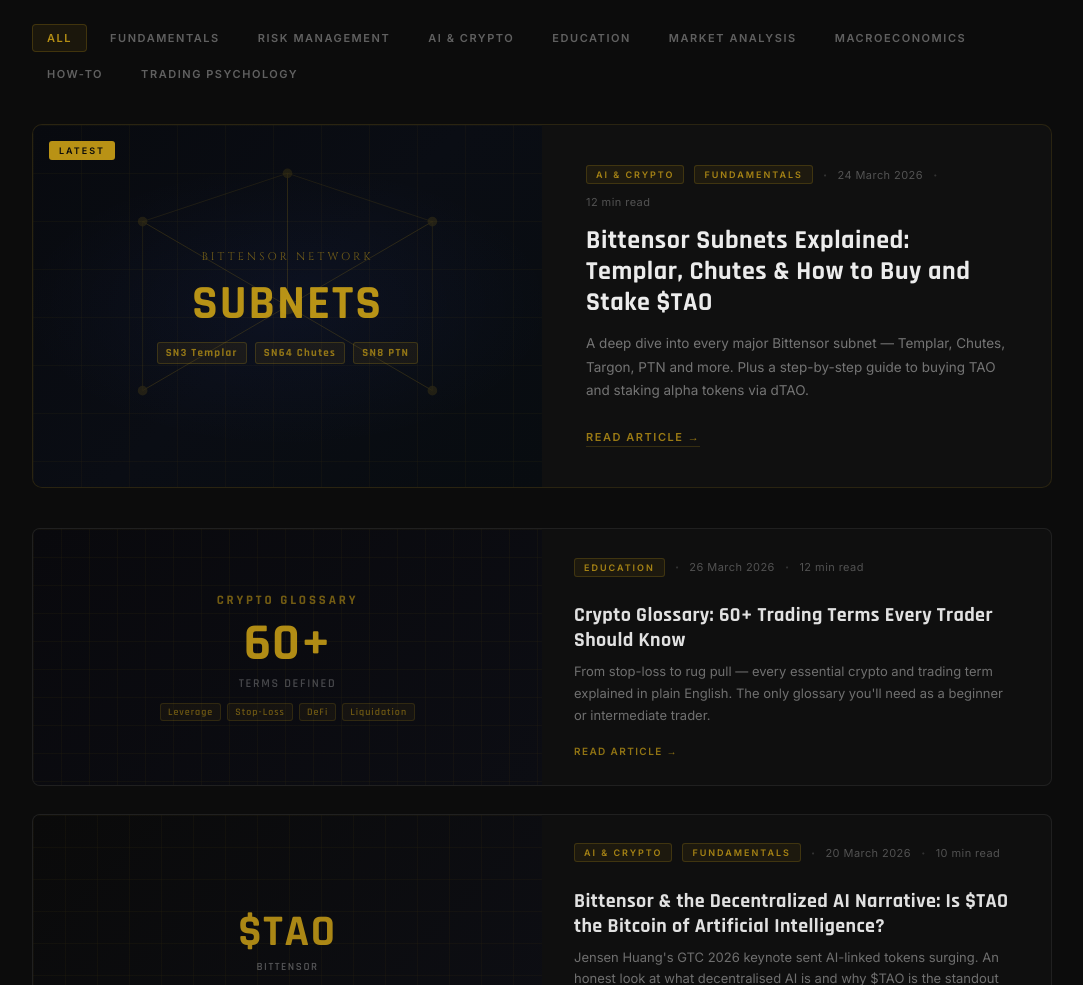
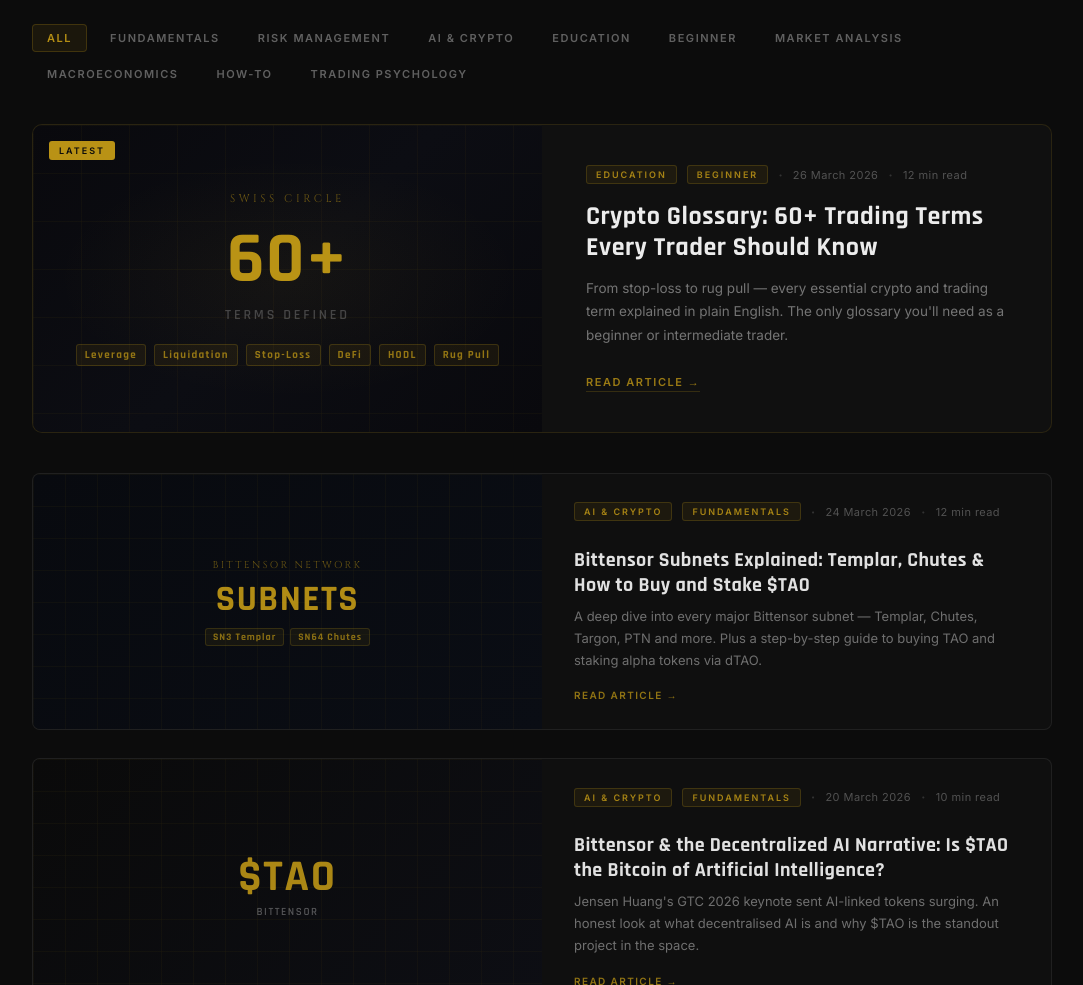
Before and after one commit to swisscircle09-lgtm/swisscircle, a website: page blog/index.html in a window 1280 px wide. Shown: the part 320-1305 px from the top of the page, without its empty margins (98-1181 px from the left). Drawn offline with Linux system fonts and the light colour scheme.

Commit message:
Blog: glossary promoted to featured card, subnets to list, add Beginner tag

```diff
--- a/blog/index.html
+++ b/blog/index.html
@@ -189,6 +189,7 @@
   <div class="filter-tab">Risk Management</div>
   <div class="filter-tab">AI &amp; Crypto</div>
   <div class="filter-tab">Education</div>
+  <div class="filter-tab">Beginner</div>
   <div class="filter-tab">Market Analysis</div>
   <div class="filter-tab">Macroeconomics</div>
   <div class="filter-tab">How-To</div>
@@ -198,80 +199,64 @@
 <div class="article-grid">
 
   <!-- Featured: newest article -->
-  <a class="card-featured" href="/blog/bittensor-tao-subnets-staking-guide">
-    <div class="card-thumb" style="background: linear-gradient(135deg, #080a0f 0%, #0a0d14 50%, #080c10 100%); display:flex; align-items:center; justify-content:center; position:relative; overflow:hidden;">
+  <a class="card-featured" href="/blog/crypto-glossary-trading-terms">
+    <div class="card-thumb" style="background:linear-gradient(135deg,#09090d 0%,#0c0d13 50%,#09090d 100%);display:flex;align-items:center;justify-content:center;position:relative;overflow:hidden;">
       <div style="position:absolute;inset:0;background-image:linear-gradient(rgba(200,158,22,0.04) 1px,transparent 1px),linear-gradient(90deg,rgba(200,158,22,0.04) 1px,transparent 1px);background-size:48px 48px;"></div>
-      <div style="position:absolute;inset:0;background:radial-gradient(ellipse 80% 60% at 50% 50%,rgba(60,100,255,0.06) 0%,transparent 65%);"></div>
-      <!-- Node network visual -->
-      <svg style="position:absolute;inset:0;width:100%;height:100%;opacity:0.18;" viewBox="0 0 400 300" xmlns="http://www.w3.org/2000/svg">
-        <line x1="200" y1="150" x2="80" y2="80" stroke="#C89E16" stroke-width="0.8"/>
-        <line x1="200" y1="150" x2="320" y2="80" stroke="#C89E16" stroke-width="0.8"/>
-        <line x1="200" y1="150" x2="80" y2="220" stroke="#C89E16" stroke-width="0.8"/>
-        <line x1="200" y1="150" x2="320" y2="220" stroke="#C89E16" stroke-width="0.8"/>
-        <line x1="200" y1="150" x2="200" y2="40" stroke="#C89E16" stroke-width="0.8"/>
-        <line x1="80" y1="80" x2="200" y2="40" stroke="#C89E16" stroke-width="0.5"/>
-        <line x1="320" y1="80" x2="200" y2="40" stroke="#C89E16" stroke-width="0.5"/>
-        <line x1="80" y1="80" x2="80" y2="220" stroke="#C89E16" stroke-width="0.5"/>
-        <line x1="320" y1="80" x2="320" y2="220" stroke="#C89E16" stroke-width="0.5"/>
-        <circle cx="200" cy="150" r="7" fill="#C89E16" opacity="0.9"/>
-        <circle cx="80" cy="80" r="4" fill="#C89E16" opacity="0.7"/>
-        <circle cx="320" cy="80" r="4" fill="#C89E16" opacity="0.7"/>
-        <circle cx="80" cy="220" r="4" fill="#C89E16" opacity="0.7"/>
-        <circle cx="320" cy="220" r="4" fill="#C89E16" opacity="0.7"/>
-        <circle cx="200" cy="40" r="4" fill="#C89E16" opacity="0.7"/>
-      </svg>
-      <div style="position:relative;z-index:1;text-align:center;padding:32px;">
-        <div style="font-family:'Cinzel',serif;font-size:11px;letter-spacing:0.28em;color:rgba(200,158,22,0.55);text-transform:uppercase;margin-bottom:16px;">Bittensor Network</div>
-        <div style="font-family:'Rajdhani',sans-serif;font-size:48px;font-weight:700;color:rgba(200,158,22,0.92);line-height:1;letter-spacing:0.04em;">SUBNETS</div>
-        <div style="display:flex;gap:8px;justify-content:center;margin-top:14px;flex-wrap:wrap;">
-          <span style="font-family:'Rajdhani',sans-serif;font-size:11px;font-weight:700;letter-spacing:0.12em;color:rgba(200,158,22,0.7);background:rgba(200,158,22,0.08);border:1px solid rgba(200,158,22,0.2);border-radius:3px;padding:3px 8px;">SN3 Templar</span>
-          <span style="font-family:'Rajdhani',sans-serif;font-size:11px;font-weight:700;letter-spacing:0.12em;color:rgba(200,158,22,0.7);background:rgba(200,158,22,0.08);border:1px solid rgba(200,158,22,0.2);border-radius:3px;padding:3px 8px;">SN64 Chutes</span>
-          <span style="font-family:'Rajdhani',sans-serif;font-size:11px;font-weight:700;letter-spacing:0.12em;color:rgba(200,158,22,0.7);background:rgba(200,158,22,0.08);border:1px solid rgba(200,158,22,0.2);border-radius:3px;padding:3px 8px;">SN8 PTN</span>
+      <div style="position:absolute;inset:0;background:radial-gradient(ellipse 70% 60% at 50% 50%,rgba(200,158,22,0.05) 0%,transparent 65%);"></div>
+      <div style="position:relative;z-index:1;text-align:center;padding:40px;">
+        <div style="font-family:'Cinzel',serif;font-size:11px;letter-spacing:0.32em;color:rgba(200,158,22,0.5);text-transform:uppercase;margin-bottom:18px;">Swiss Circle</div>
+        <div style="font-family:'Rajdhani',sans-serif;font-size:72px;font-weight:700;color:rgba(200,158,22,0.92);line-height:1;letter-spacing:0.02em;">60+</div>
+        <div style="font-family:'Rajdhani',sans-serif;font-size:14px;font-weight:600;letter-spacing:0.2em;text-transform:uppercase;color:rgba(255,255,255,0.22);margin-top:10px;margin-bottom:20px;">Terms Defined</div>
+        <div style="display:flex;gap:8px;justify-content:center;flex-wrap:wrap;">
+          <span style="font-family:'Rajdhani',sans-serif;font-size:11px;font-weight:700;letter-spacing:0.12em;color:rgba(200,158,22,0.7);background:rgba(200,158,22,0.08);border:1px solid rgba(200,158,22,0.2);border-radius:3px;padding:3px 8px;">Leverage</span>
+          <span style="font-family:'Rajdhani',sans-serif;font-size:11px;font-weight:700;letter-spacing:0.12em;color:rgba(200,158,22,0.7);background:rgba(200,158,22,0.08);border:1px solid rgba(200,158,22,0.2);border-radius:3px;padding:3px 8px;">Liquidation</span>
+          <span style="font-family:'Rajdhani',sans-serif;font-size:11px;font-weight:700;letter-spacing:0.12em;color:rgba(200,158,22,0.7);background:rgba(200,158,22,0.08);border:1px solid rgba(200,158,22,0.2);border-radius:3px;padding:3px 8px;">Stop-Loss</span>
+          <span style="font-family:'Rajdhani',sans-serif;font-size:11px;font-weight:700;letter-spacing:0.12em;color:rgba(200,158,22,0.7);background:rgba(200,158,22,0.08);border:1px solid rgba(200,158,22,0.2);border-radius:3px;padding:3px 8px;">DeFi</span>
+          <span style="font-family:'Rajdhani',sans-serif;font-size:11px;font-weight:700;letter-spacing:0.12em;color:rgba(200,158,22,0.7);background:rgba(200,158,22,0.08);border:1px solid rgba(200,158,22,0.2);border-radius:3px;padding:3px 8px;">HODL</span>
+          <span style="font-family:'Rajdhani',sans-serif;font-size:11px;font-weight:700;letter-spacing:0.12em;color:rgba(200,158,22,0.7);background:rgba(200,158,22,0.08);border:1px solid rgba(200,158,22,0.2);border-radius:3px;padding:3px 8px;">Rug Pull</span>
         </div>
       </div>
       <div class="featured-badge">Latest</div>
     </div>
     <div class="card-body">
       <div class="card-meta">
-        <span class="cat-tag">AI &amp; Crypto</span>
-        <span class="cat-tag">Fundamentals</span>
+        <span class="cat-tag">Education</span>
+        <span class="cat-tag">Beginner</span>
         <span class="meta-dot">&middot;</span>
-        <span class="meta-text">24 March 2026</span>
+        <span class="meta-text">26 March 2026</span>
         <span class="meta-dot">&middot;</span>
         <span class="meta-text">12 min read</span>
       </div>
-      <div class="card-title">Bittensor Subnets Explained: Templar, Chutes & How to Buy and Stake $TAO</div>
-      <div class="card-excerpt">A deep dive into every major Bittensor subnet — Templar, Chutes, Targon, PTN and more. Plus a step-by-step guide to buying TAO and staking alpha tokens via dTAO.</div>
+      <div class="card-title">Crypto Glossary: 60+ Trading Terms Every Trader Should Know</div>
+      <div class="card-excerpt">From stop-loss to rug pull — every essential crypto and trading term explained in plain English. The only glossary you'll need as a beginner or intermediate trader.</div>
       <span class="card-cta">Read article &rarr;</span>
     </div>
   </a>
 
   <div class="cards-list">
-    <a class="card-item-h" href="/blog/crypto-glossary-trading-terms">
-      <div class="card-item-img" style="background:linear-gradient(135deg,#09090d,#0c0d13);display:flex;align-items:center;justify-content:center;position:relative;overflow:hidden;">
-        <div style="position:absolute;inset:0;background-image:linear-gradient(rgba(200,158,22,0.04) 1px,transparent 1px),linear-gradient(90deg,rgba(200,158,22,0.04) 1px,transparent 1px);background-size:28px 28px;"></div>
-        <div style="position:relative;z-index:1;text-align:center;padding:24px;">
-          <div style="font-family:'Rajdhani',sans-serif;font-size:13px;font-weight:700;letter-spacing:0.22em;text-transform:uppercase;color:rgba(200,158,22,0.55);margin-bottom:10px;">Crypto Glossary</div>
-          <div style="font-family:'Rajdhani',sans-serif;font-size:52px;font-weight:700;color:rgba(200,158,22,0.88);line-height:1;letter-spacing:0.02em;">60+</div>
-          <div style="font-family:'Rajdhani',sans-serif;font-size:12px;font-weight:600;letter-spacing:0.14em;text-transform:uppercase;color:rgba(255,255,255,0.25);margin-top:6px;">Terms Defined</div>
-          <div style="display:flex;gap:6px;justify-content:center;margin-top:12px;flex-wrap:wrap;">
-            <span style="font-size:10px;color:rgba(200,158,22,0.5);background:rgba(200,158,22,0.06);border:1px solid rgba(200,158,22,0.15);border-radius:3px;padding:2px 7px;font-family:'Rajdhani',sans-serif;font-weight:600;letter-spacing:0.1em;">Leverage</span>
-            <span style="font-size:10px;color:rgba(200,158,22,0.5);background:rgba(200,158,22,0.06);border:1px solid rgba(200,158,22,0.15);border-radius:3px;padding:2px 7px;font-family:'Rajdhani',sans-serif;font-weight:600;letter-spacing:0.1em;">Stop-Loss</span>
-            <span style="font-size:10px;color:rgba(200,158,22,0.5);background:rgba(200,158,22,0.06);border:1px solid rgba(200,158,22,0.15);border-radius:3px;padding:2px 7px;font-family:'Rajdhani',sans-serif;font-weight:600;letter-spacing:0.1em;">DeFi</span>
-            <span style="font-size:10px;color:rgba(200,158,22,0.5);background:rgba(200,158,22,0.06);border:1px solid rgba(200,158,22,0.15);border-radius:3px;padding:2px 7px;font-family:'Rajdhani',sans-serif;font-weight:600;letter-spacing:0.1em;">Liquidation</span>
+    <a class="card-item-h" href="/blog/bittensor-tao-subnets-staking-guide">
+      <div class="card-item-img" style="background:linear-gradient(135deg,#080a0f,#0a0d14);display:flex;align-items:center;justify-content:center;position:relative;overflow:hidden;">
+        <div style="position:absolute;inset:0;background-image:linear-gradient(rgba(200,158,22,0.04) 1px,transparent 1px),linear-gradient(90deg,rgba(200,158,22,0.04) 1px,transparent 1px);background-size:32px 32px;"></div>
+        <div style="position:relative;z-index:1;text-align:center;padding:20px;">
+          <div style="font-family:'Cinzel',serif;font-size:10px;letter-spacing:0.24em;color:rgba(200,158,22,0.5);text-transform:uppercase;margin-bottom:10px;">Bittensor Network</div>
+          <div style="font-family:'Rajdhani',sans-serif;font-size:36px;font-weight:700;color:rgba(200,158,22,0.88);line-height:1;letter-spacing:0.04em;">SUBNETS</div>
+          <div style="display:flex;gap:6px;justify-content:center;margin-top:10px;flex-wrap:wrap;">
+            <span style="font-family:'Rajdhani',sans-serif;font-size:10px;font-weight:700;letter-spacing:0.1em;color:rgba(200,158,22,0.65);background:rgba(200,158,22,0.07);border:1px solid rgba(200,158,22,0.18);border-radius:3px;padding:2px 7px;">SN3 Templar</span>
+            <span style="font-family:'Rajdhani',sans-serif;font-size:10px;font-weight:700;letter-spacing:0.1em;color:rgba(200,158,22,0.65);background:rgba(200,158,22,0.07);border:1px solid rgba(200,158,22,0.18);border-radius:3px;padding:2px 7px;">SN64 Chutes</span>
           </div>
         </div>
       </div>
       <div class="card-item-body">
         <div class="card-meta">
-          <span class="cat-tag">Education</span>
+          <span class="cat-tag">AI &amp; Crypto</span>
+          <span class="cat-tag">Fundamentals</span>
           <span class="meta-dot">&middot;</span>
-          <span class="meta-text">26 March 2026</span>
+          <span class="meta-text">24 March 2026</span>
           <span class="meta-dot">&middot;</span>
           <span class="meta-text">12 min read</span>
         </div>
-        <div class="card-item-title">Crypto Glossary: 60+ Trading Terms Every Trader Should Know</div>
-        <div class="card-item-excerpt">From stop-loss to rug pull — every essential crypto and trading term explained in plain English. The only glossary you'll need as a beginner or intermediate trader.</div>
+        <div class="card-item-title">Bittensor Subnets Explained: Templar, Chutes & How to Buy and Stake $TAO</div>
+        <div class="card-item-excerpt">A deep dive into every major Bittensor subnet — Templar, Chutes, Targon, PTN and more. Plus a step-by-step guide to buying TAO and staking alpha tokens via dTAO.</div>
         <span class="card-item-cta">Read article &rarr;</span>
       </div>
     </a>
```
